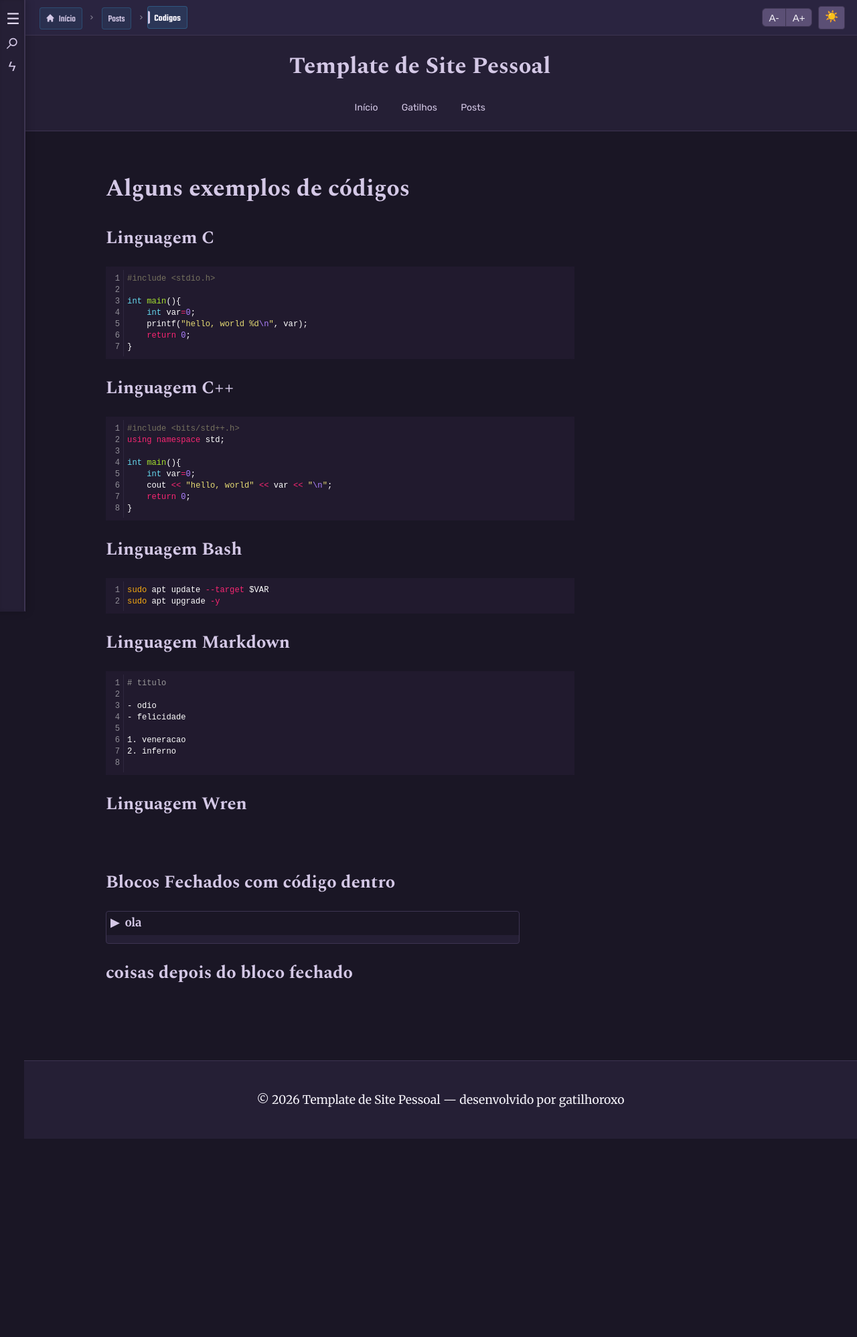
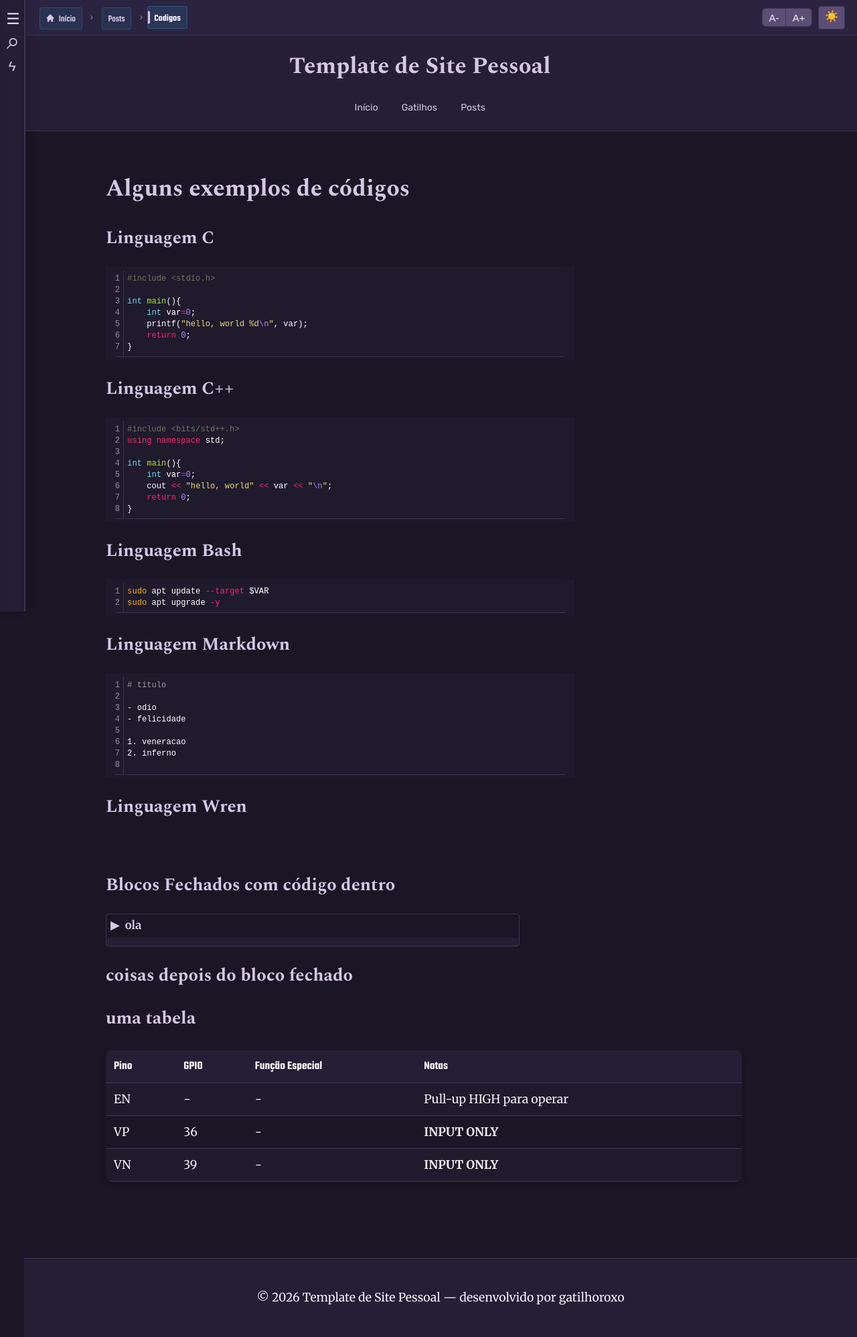
Before and after one commit to gatilhoroxo/site-attempt, a Jekyll site: the page built from posts/codigos.md, in a window 1280 px wide. Shown: the whole page at 67% size. Built offline with Jekyll 4.4.1, drawn with Linux system fonts in a browser that asks for light colours; before the commit the page ends 1700 px from its top, so only the background shows below that.

Commit message:
feat: estilo para tabelas

```diff
--- a/_sass/components/text/_tables.scss
+++ b/_sass/components/text/_tables.scss
@@ -1,8 +1,10 @@
 /* ============================================
    TABLES - COMPONENT TABLE
    ============================================ */
-.component-table {
-    width: 100%;
+.component-table,
+main table,
+article table {
+    width: 95%;
     border-collapse: collapse;
     margin: 1.5rem 0;
     @include border-radius(8px);
@@ -10,7 +12,9 @@
     @include box-shadow(1);
 }
 
-.component-table thead {
+.component-table thead,
+main table thead,
+article table thead {
     font-family: var(--font-label);
     background-color: var(--table-header-bg);
     color: var(--table-header-text);
@@ -18,21 +22,31 @@
 }
 
 .component-table th,
-.component-table td {
+.component-table td,
+main table th,
+main table td,
+article table th,
+article table td {
     padding: 10px 12px;
     text-align: left;
     border-bottom: 1px solid var(--border);
 }
 
-.component-table tbody tr:nth-child(even) {
+.component-table tbody tr:nth-child(even),
+main table tbody tr:nth-child(even),
+article table tbody tr:nth-child(even) {
     background-color: var(--table-row-even);
 }
 
-.component-table tbody tr:nth-child(odd) {
+.component-table tbody tr:nth-child(odd),
+main table tbody tr:nth-child(odd),
+article table tbody tr:nth-child(odd) {
     background-color: var(--table-row-odd);
 }
 
-.component-table tbody tr:hover {
+.component-table tbody tr:hover,
+main table tbody tr:hover,
+article table tbody tr:hover {
     background-color: var(--table-hover-bg);
     @include transition(background, 0.2s, ease);
 }
@@ -41,12 +55,18 @@
    RESPONSIVE
    ============================================ */
 @include respond-to('tablet') {
-    .component-table {
+    .component-table,
+    main table,
+    article table {
         font-size: 0.85rem;
     }
 
     .component-table th,
-    .component-table td {
+    .component-table td,
+    main table th,
+    main table td,
+    article table th,
+    article table td {
         padding: 8px 10px;
     }
 }
--- a/posts/codigos.md
+++ b/posts/codigos.md
@@ -74,3 +74,11 @@ coisas escritas after closed block
 </details>
 
 ## coisas depois do bloco fechado
+
+## uma tabela
+
+| Pino | GPIO | Função Especial | Notas |
+|------|------|-----------------|-------|
+|  EN  |   -  |   -  | Pull-up HIGH para operar |
+|  VP  |  36  |   -  | **INPUT ONLY** |
+|  VN  |  39  |   -  | **INPUT ONLY** |
```
